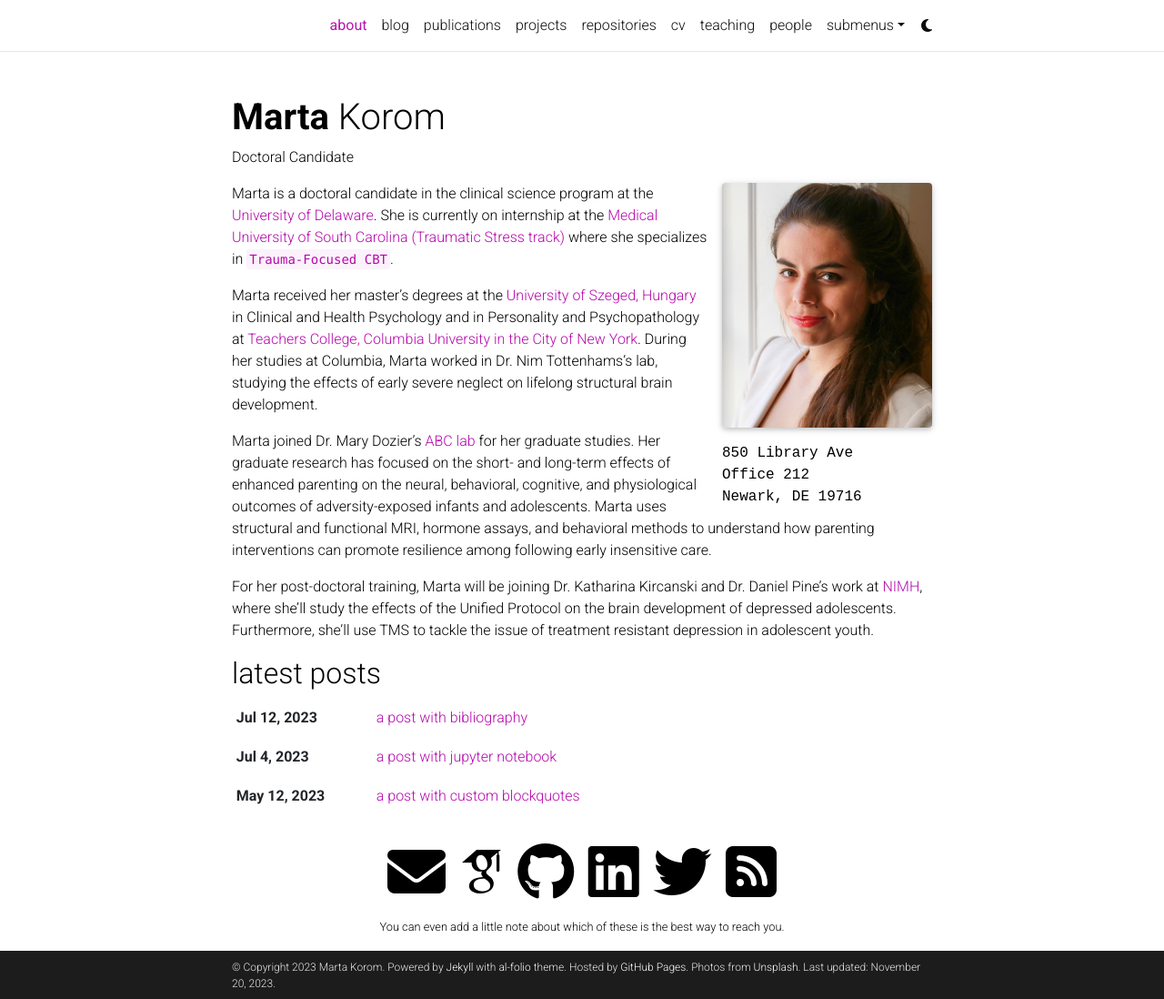
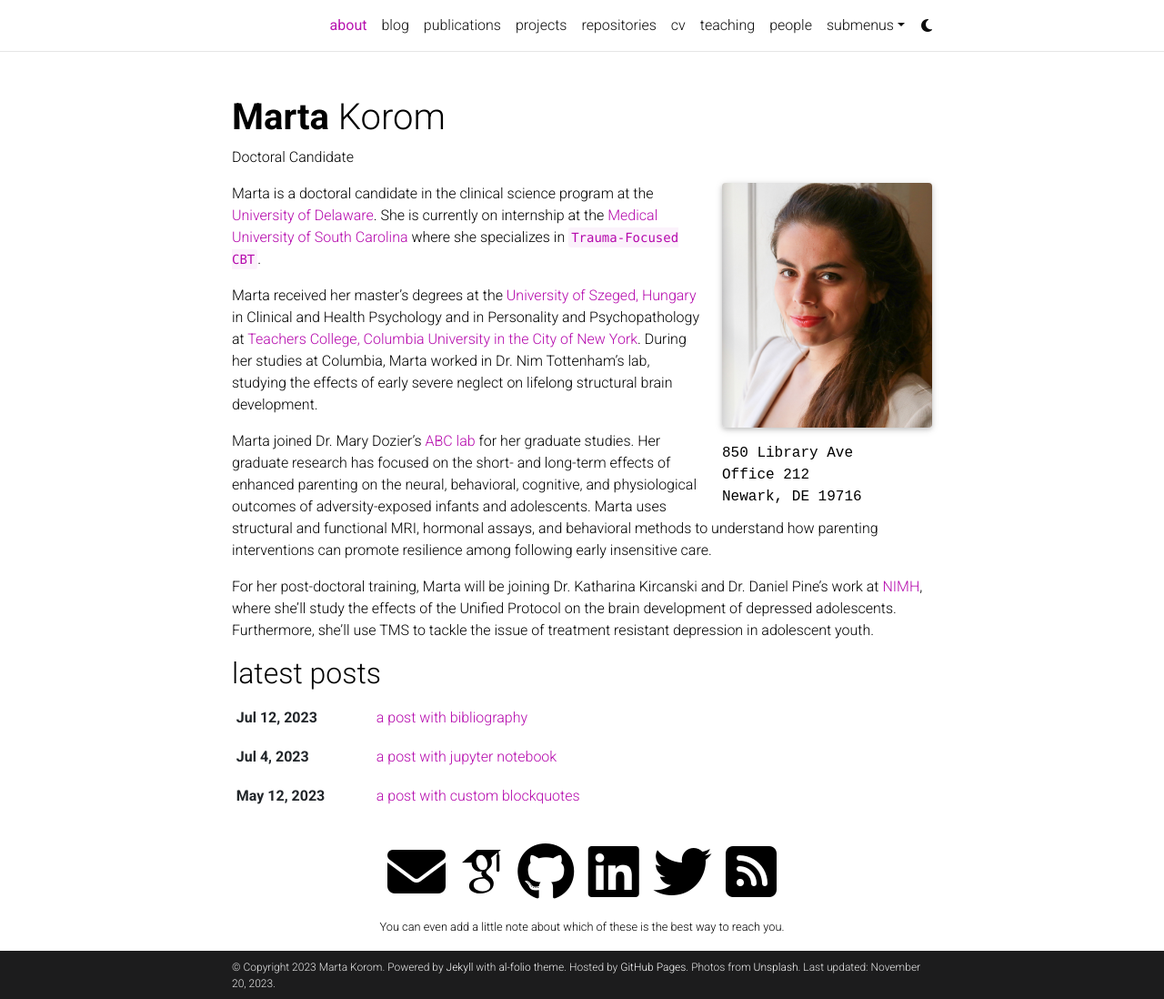
Before and after one commit to mkorom/mkorom.github.io, a Jekyll site: the page built from _pages/about.md, in a window 1280 px wide and 1098 px high. Shown: the whole window at 91% size. Built offline with Jekyll 4.4.1, drawn with Linux system fonts in a browser that asks for light colours; full-size pictures stand in for the smaller copies a plugin makes; some web fonts are replaced; comment, search, counter and statistics services are not loaded; a style sheet for code colours, icons or effects is not loaded.

Commit message:
Update about.md

```diff
--- a/_pages/about.md
+++ b/_pages/about.md
@@ -22,10 +22,10 @@
 ---
 
 
-Marta is a doctoral candidate in the clinical science program at the [University of Delaware](https://www.psych.udel.edu/graduate/areas-of-study/clinical-science). She is currently on internship at the [Medical University of South Carolina (Traumatic Stress track)](https://medicine.musc.edu/departments/psychiatry/education/clinical-psychology) where she specializes in `Trauma-Focused CBT`.
+Marta is a doctoral candidate in the clinical science program at the [University of Delaware](https://www.psych.udel.edu/graduate/areas-of-study/clinical-science). She is currently on internship at the [Medical University of South Carolina](https://medicine.musc.edu/departments/psychiatry/education/clinical-psychology) where she specializes in `Trauma-Focused CBT`.
 
-Marta received her master's degrees at the [University of Szeged, Hungary](https://u-szeged.hu/english) in Clinical and Health Psychology and in Personality and Psychopathology at [Teachers College, Columbia University in the City of New York](https://www.tc.columbia.edu/counseling-and-clinical-psychology/clinical/degrees--requirements/psychology-in-education-general-track-ma/). During her studies at Columbia, Marta worked in Dr. Nim Tottenhams's lab, studying the effects of early severe neglect on lifelong structural brain development.
+Marta received her master's degrees at the [University of Szeged, Hungary](https://u-szeged.hu/english) in Clinical and Health Psychology and in Personality and Psychopathology at [Teachers College, Columbia University in the City of New York](https://www.tc.columbia.edu/counseling-and-clinical-psychology/clinical/degrees--requirements/psychology-in-education-general-track-ma/). During her studies at Columbia, Marta worked in Dr. Nim Tottenham's lab, studying the effects of early severe neglect on lifelong structural brain development.
 
-Marta joined Dr. Mary Dozier's [ABC lab](https://www.abcintervention.org/) for her graduate studies. Her graduate research has focused on the short- and long-term effects of enhanced parenting on the neural, behavioral, cognitive, and physiological outcomes of adversity-exposed infants and adolescents. Marta uses structural and functional MRI, hormone assays, and behavioral methods to understand how parenting interventions can promote resilience among following early insensitive care.
+Marta joined Dr. Mary Dozier's [ABC lab](https://www.abcintervention.org/) for her graduate studies. Her graduate research has focused on the short- and long-term effects of enhanced parenting on the neural, behavioral, cognitive, and physiological outcomes of adversity-exposed infants and adolescents. Marta uses structural and functional MRI, hormonal assays, and behavioral methods to understand how parenting interventions can promote resilience among following early insensitive care.
 
 For her post-doctoral training, Marta will be joining Dr. Katharina Kircanski and Dr. Daniel Pine's work at [NIMH](https://www.nimh.nih.gov/research/research-conducted-at-nimh/research-areas/clinics-and-labs/edb/sdan), where she'll study the effects of the Unified Protocol on the brain development of depressed adolescents. Furthermore, she'll use TMS to tackle the issue of treatment resistant depression in adolescent youth.
```
